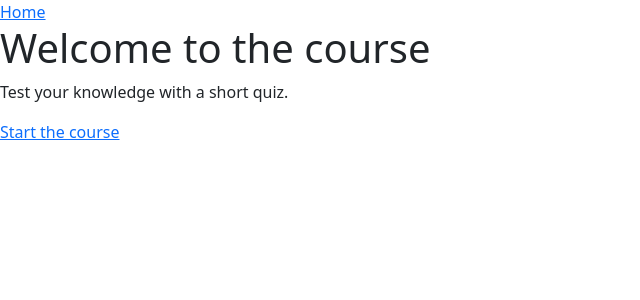
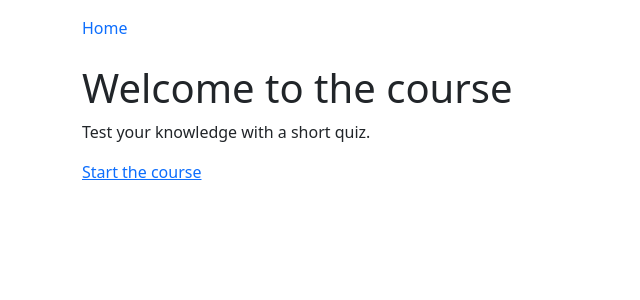
Before and after one commit to nuast/flask_quiz_app_example, a Flask app: page / in a window 1280 px wide. Shown: the top 300 px of the page, without its empty margins (0-640 px from the left). Run offline with Flask 3, Linux system fonts and the light colour scheme.

Commit message:
Improve base template layout
Fix the HTML head tag closing and wrap the navigation and content in Bootstrap container classes. This makes the base template render more consistently and improves spacing across the app.

```diff
--- a/templates/base.html
+++ b/templates/base.html
@@ -3,13 +3,16 @@
     <meta charset="UTF-8">
     <meta name="viewport" content="width=device-width, initial-scale=1.0">
     <title>My Question App</title>
-    <link href="https://cdn.jsdelivr.net/npm/bootstrap@5.3.8/dist/css/bootstrap.min.css" rel="stylesheet"></head>
+    <link href="https://cdn.jsdelivr.net/npm/bootstrap@5.3.8/dist/css/bootstrap.min.css" rel="stylesheet">
+</head>
 <body>
-    <nav>
-        <a href="/">Home</a>
+    <nav class="container py-3">
+        <a href="/" class="text-decoration-none">Home</a>
     </nav>
-    {% block content %}
-    {% endblock %}
+    <main class="container py-2">
+        {% block content %}
+        {% endblock %}
+    </main>
     <script src="https://cdn.jsdelivr.net/npm/bootstrap@5.3.8/dist/js/bootstrap.bundle.min.js"></script>
 </body>
 </html>
```
